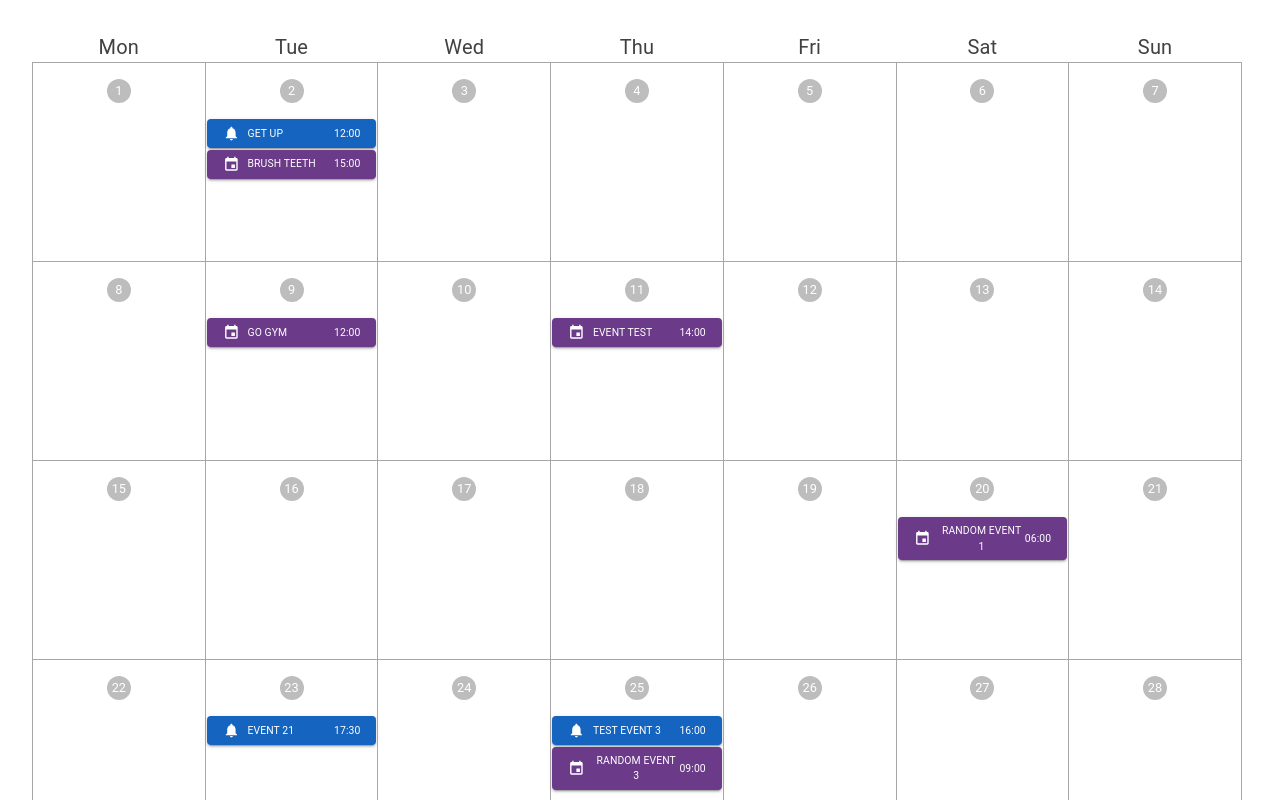
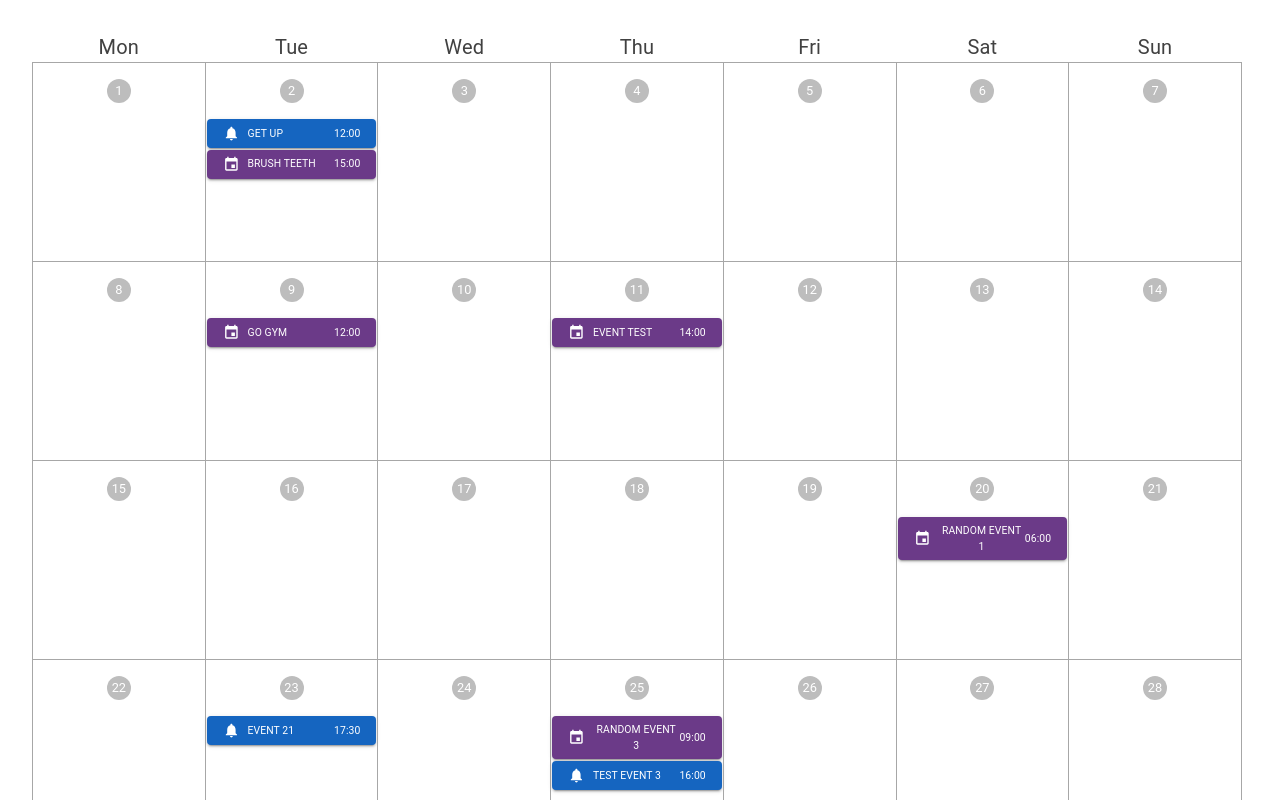
Before and after one commit to Zulaxy/assignment-calendar, a React (Create React App) app: page / in a window 1280 px wide. Shown: the top 800 px of the page. Built offline with nearby package versions, Linux system fonts and the light colour scheme.

Commit message:
sorting the events /hour/  earliest appears on top

```diff
--- a/src/components/SingleDay.tsx
+++ b/src/components/SingleDay.tsx
@@ -130,7 +130,20 @@ const SingleDay = ({ singleDay }: SingleDayProps) => {
         <Box>
           {Array.isArray(singleDay.events) && (
             <Box>
-              {singleDay.events.map((event: CalendarEvent) => (
+              {singleDay.events
+                .slice() // Create a shallow copy of the events array to avoid mutating the original
+                .sort((a, b) => {
+                  // Extract the hour and minute parts from the 'hour' string
+                  const [hourA, minuteA] = a.hour.split(":").map(Number);
+                  const [hourB, minuteB] = b.hour.split(":").map(Number);
+
+                  // Compare the hours first, and if they are equal, compare the minutes
+                  if (hourA !== hourB) {
+                    return hourA - hourB;
+                  }
+                  return minuteA - minuteB;
+                })
+                .map((event: CalendarEvent) => (
                   <Box
                     onClick={() => {
                       handleModalPreviewOpen(event);
```
Lines whose indentation alone changed are shown as unchanged.
